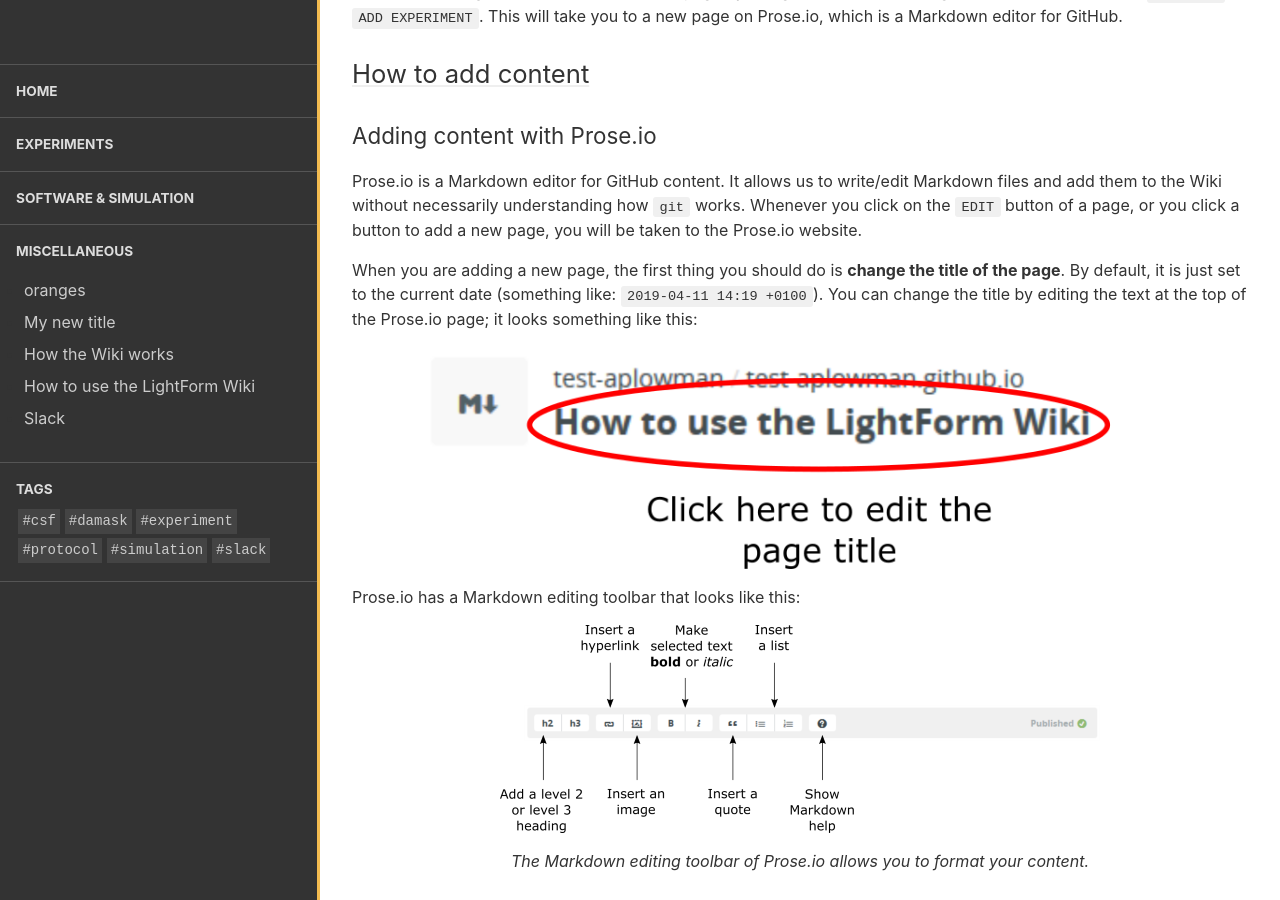
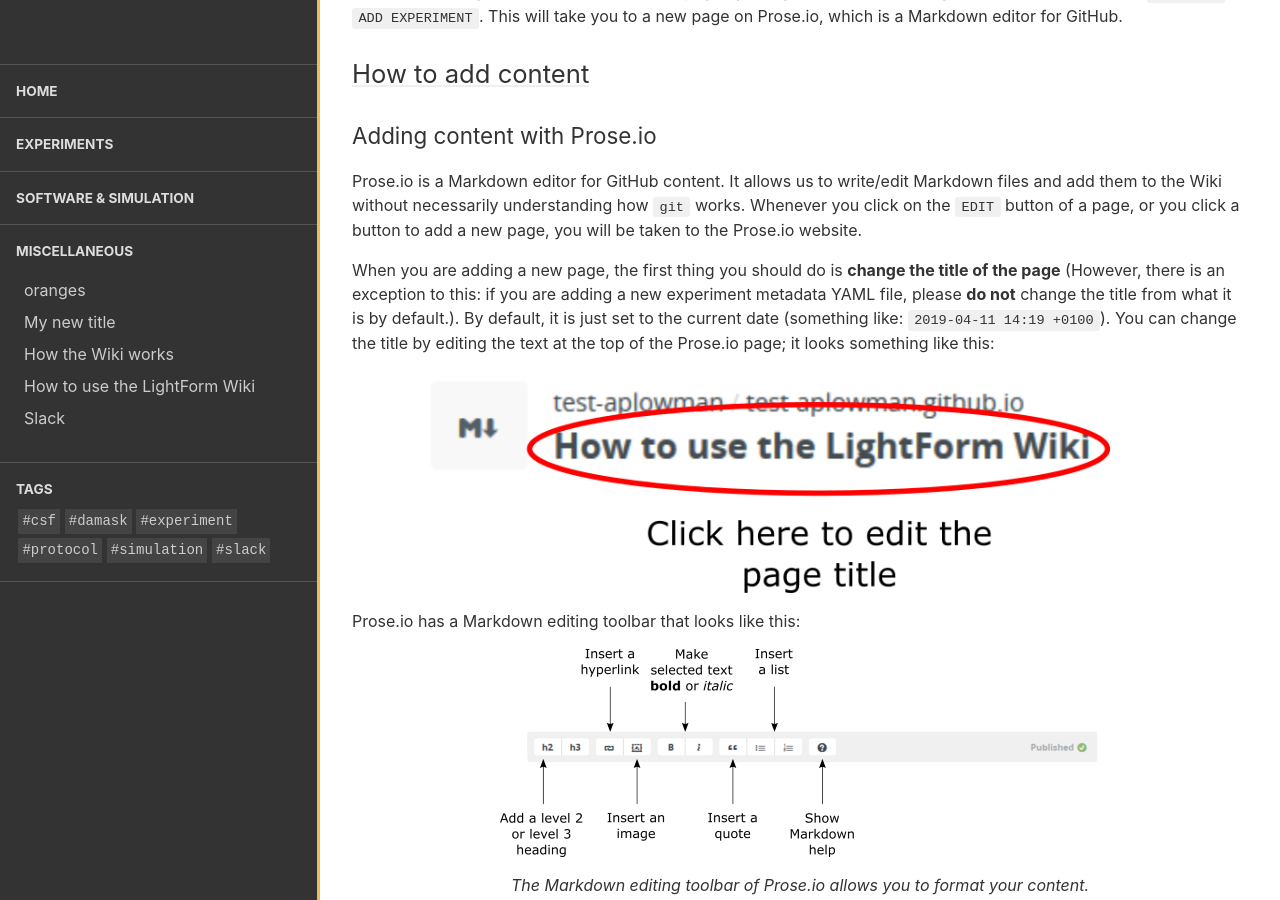
Before and after one commit to test-aplowman/test-aplowman.github.io, a Jekyll site: the page built from collections/_miscellaneous/how_to_use_wiki.md, in a window 1280 px wide and 900 px high, scrolled down 807 px. Built offline with Jekyll 4.4.1, drawn with Linux system fonts in a browser that asks for light colours.

Commit message:
Update how_to_use_wiki.md

```diff
--- a/collections/_miscellaneous/how_to_use_wiki.md
+++ b/collections/_miscellaneous/how_to_use_wiki.md
@@ -22,7 +22,7 @@
 
 Prose.io is a Markdown editor for GitHub content. It allows us to write/edit Markdown files and add them to the Wiki without necessarily understanding how `git` works. Whenever you click on the `EDIT` button of a page, or you click a button to add a new page, you will be taken to the Prose.io website.
 
-When you are adding a new page, the first thing you should do is **change the title of the page**. By default, it is just set to the current date (something like: `2019-04-11 14:19 +0100`). You can change the title by editing the text at the top of the Prose.io page; it looks something like this:
+When you are adding a new page, the first thing you should do is **change the title of the page** (However, there is an exception to this: if you are adding a new experiment metadata YAML file, please **do not** change the title from what it is by default.). By default, it is just set to the current date (something like: `2019-04-11 14:19 +0100`). You can change the title by editing the text at the top of the Prose.io page; it looks something like this:
 
 ![prose_io_title_guide.png]({{site.baseurl}}/assets/images/posts/prose_io_title_guide.png)
 
```
